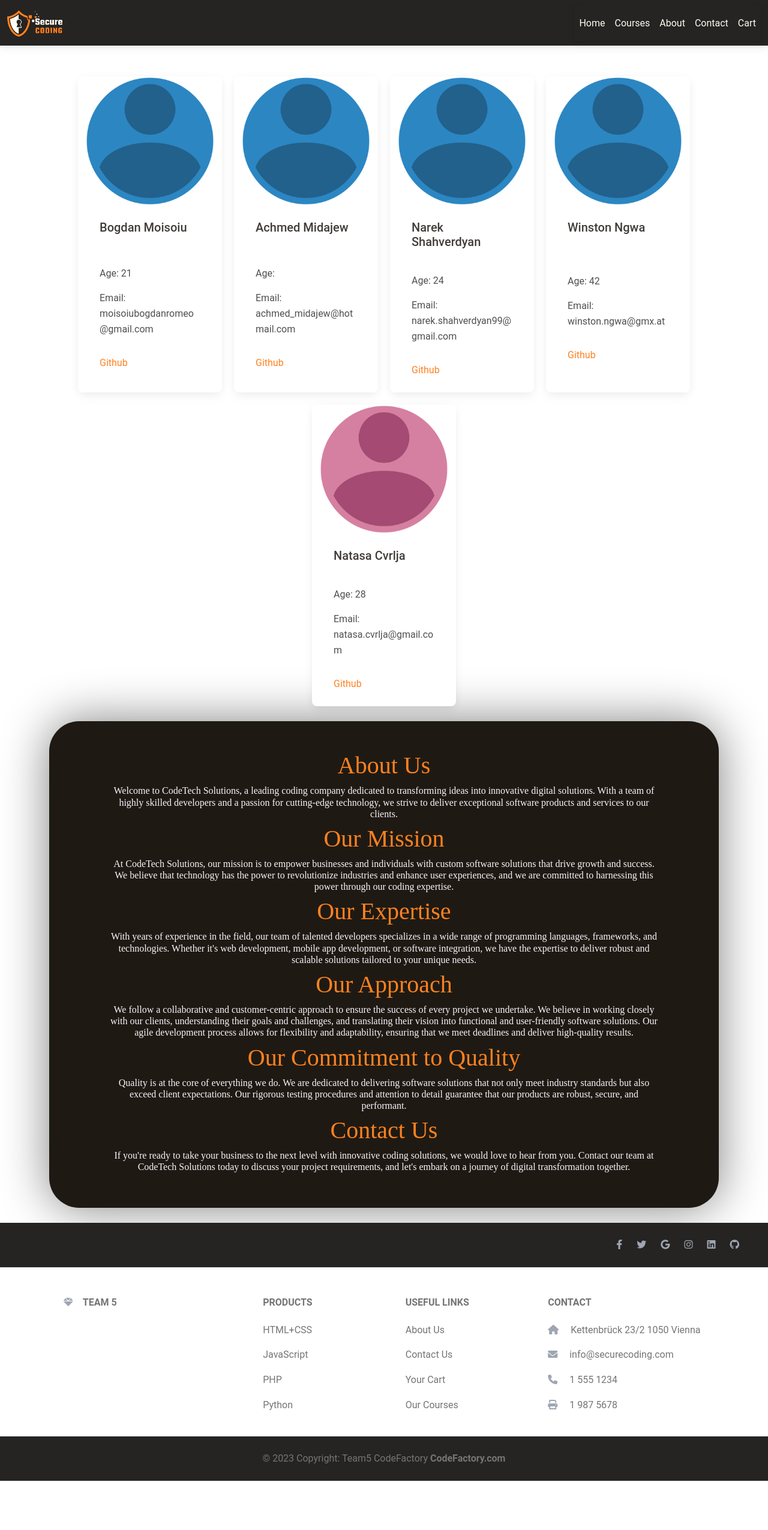
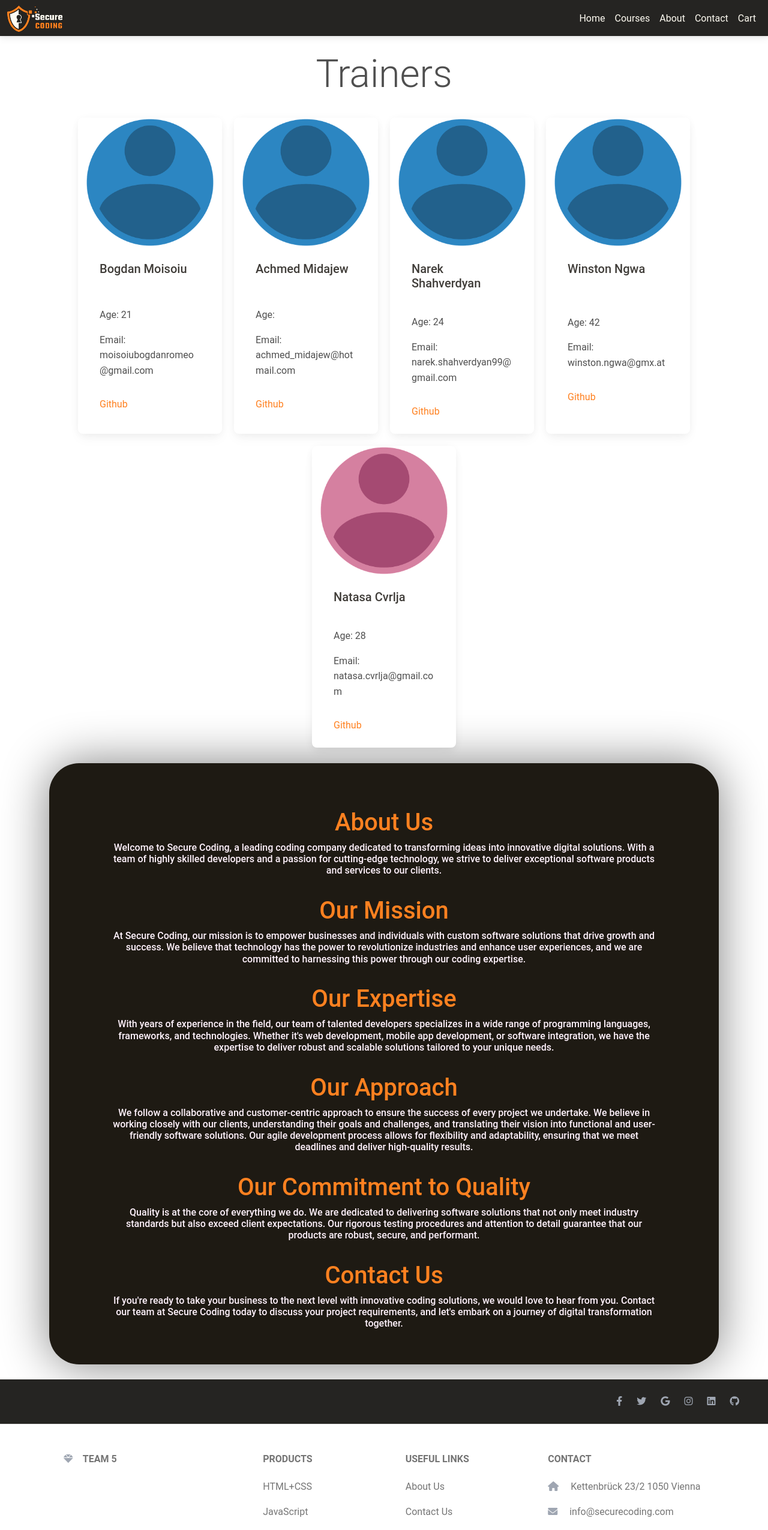
Before and after one commit to BogdanMoisoiu/Team-5-Landing-Course, an Angular app in the folder portfolio/: page /about in a window 1280 px wide. Shown: the top 2550 px of the page at 60% size. Before the commit the page ends 2468 px from the top, so only its background shows below. Built offline with nearby package versions, Linux system fonts and the light colour scheme.

Commit message:
commit about navbar

```diff
--- a/portfolio/src/app/about/about.component.html
+++ b/portfolio/src/app/about/about.component.html
@@ -1,4 +1,5 @@
 <br>
+<h1 class="display-3 text-center">Trainers</h1>
 <br>
 <div class="container">
 
@@ -86,27 +87,33 @@
     </div>
     <br>
     <div class="bg">
+        <br>
+
         <div>
             <h1 class="header">About Us</h1>
         </div>
         <div>
-            <h6 class="text"> Welcome to CodeTech Solutions, a leading coding company dedicated to transforming ideas
+            <h6 class="text"> Welcome to Secure Coding, a leading coding company dedicated to transforming ideas
                 into
                 innovative digital solutions. With a team of highly skilled developers and a passion for cutting-edge
                 technology, we strive to deliver exceptional software products and services to our clients. </h6>
         </div>
-        <div>
+
+     <br>
+     <div>
             <h1 class="header">Our Mission</h1>
         </div>
         <div>
-            <h6 class="text">At CodeTech Solutions, our mission is to empower businesses and individuals with custom
+            <h6 class="text">At Secure Coding, our mission is to empower businesses and individuals with custom
                 software solutions that drive growth and success. We believe that technology has the power to
                 revolutionize
                 industries and enhance user experiences, and we are committed to harnessing this power through our
                 coding
                 expertise.</h6>
         </div>
-        <div>
+
+     <br>
+     <div>
             <h1 class="header">Our Expertise</h1>
         </div>
         <div>
@@ -116,7 +123,9 @@
                 development, or software integration, we have the expertise to deliver robust and scalable solutions
                 tailored to your unique needs.</h6>
         </div>
-        <div>
+
+     <br>
+     <div>
             <h1 class="header">Our Approach</h1>
         </div>
         <div>
@@ -130,7 +139,9 @@
                 results.
             </h6>
         </div>
-        <div>
+
+     <br>
+     <div>
             <h1 class="header">Our Commitment to Quality</h1>
         </div>
         <div>
@@ -140,13 +151,15 @@
                 procedures
                 and attention to detail guarantee that our products are robust, secure, and performant.</h6>
         </div>
-        <div>
+
+     <br>
+     <div>
             <h1 class="header">Contact Us</h1>
         </div>
         <div>
             <h6 class="text">If you're ready to take your business to the next level with innovative coding solutions,
                 we
-                would love to hear from you. Contact our team at CodeTech Solutions today to discuss your project
+                would love to hear from you. Contact our team at Secure Coding today to discuss your project
                 requirements, and let's embark on a journey of digital transformation together.</h6>
         </div>
     </div>
--- a/portfolio/src/app/about/about.component.scss
+++ b/portfolio/src/app/about/about.component.scss
@@ -3,14 +3,14 @@
     text-align: center;
     display: flex;
     justify-content: center;
-    font-family: 'Caprasimo',
-        cursive;
+    // font-family: 'Caprasimo',
+    //     cursive;
     font-size: medium;
 }
 
 .header {
     color: #272419;
-    font-family: 'Caprasimo', cursive;
+    // font-family: 'Caprasimo', cursive;
 }
 
 h1 {
--- a/portfolio/src/app/navbar/navbar.component.html
+++ b/portfolio/src/app/navbar/navbar.component.html
@@ -6,7 +6,7 @@
       <img class="" src="/assets/logo.png" alt="">
     </a>
     </div>
-    <div class="navbar" id="navbarNav">
+    <div class="" id="navbarNav">
       <ul class="navbar-nav">
         <li class="nav-item">
           <a class="nav-link" aria-current="page" routerLink="">Home</a>
--- a/portfolio/src/app/navbar/navbar.component.scss
+++ b/portfolio/src/app/navbar/navbar.component.scss
@@ -1,5 +1,6 @@
 .navbar {
   background-color: #252422;
+  height: 60px;
 }
 
 .nav-link {
```
